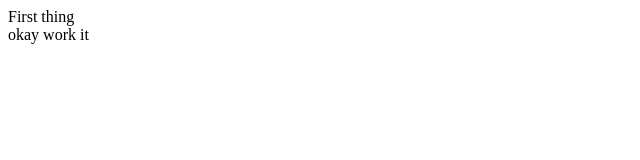
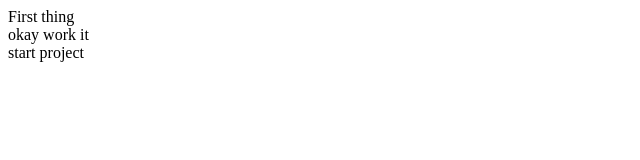
Before and after one commit to The-Boy-Dre/Project3.github.io, a plain HTML site: page index.html in a window 1280 px wide. Shown: the full height of the page, 0-640 px from the left. Drawn offline with Linux system fonts and the light colour scheme.

```diff
--- a/index.html
+++ b/index.html
@@ -13,5 +13,8 @@
   <div>
     okay work it
   </div>
+  <div>
+    start project
+  </div>
 </body>
 </html>
```
